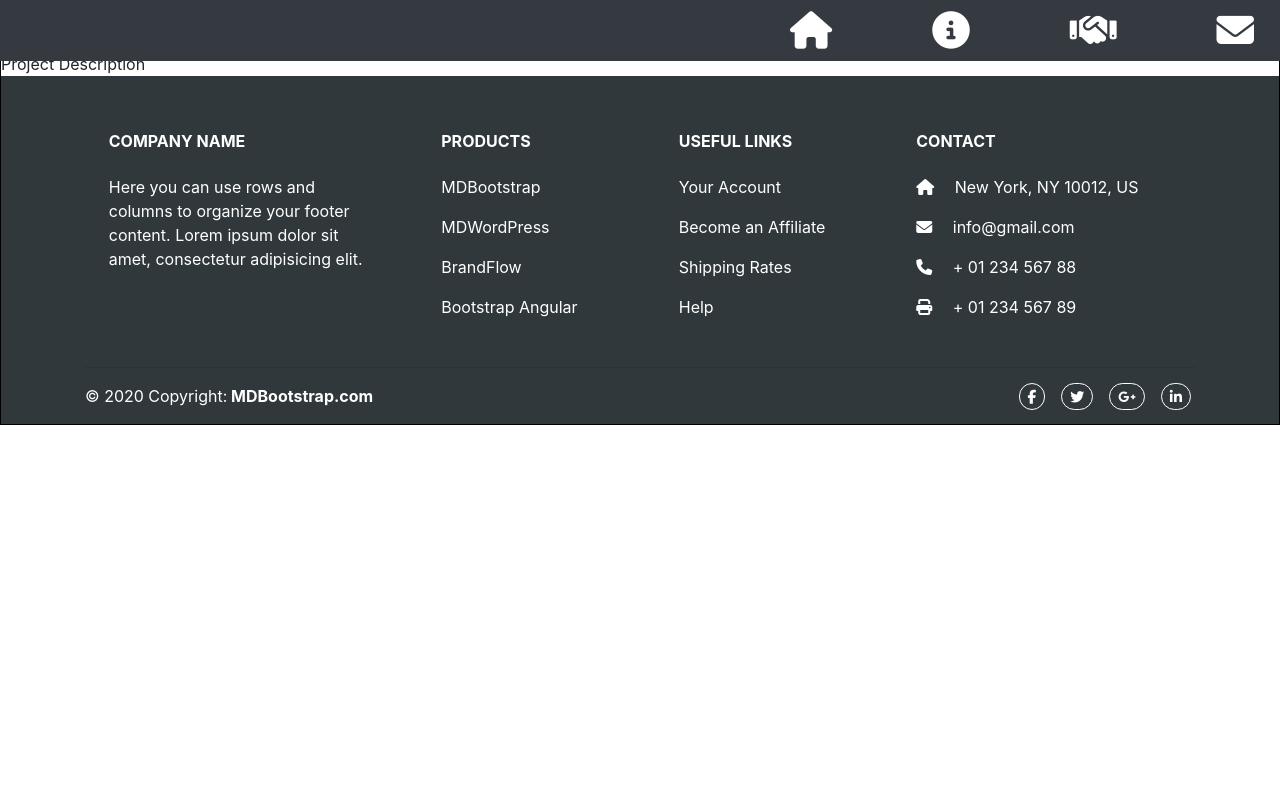
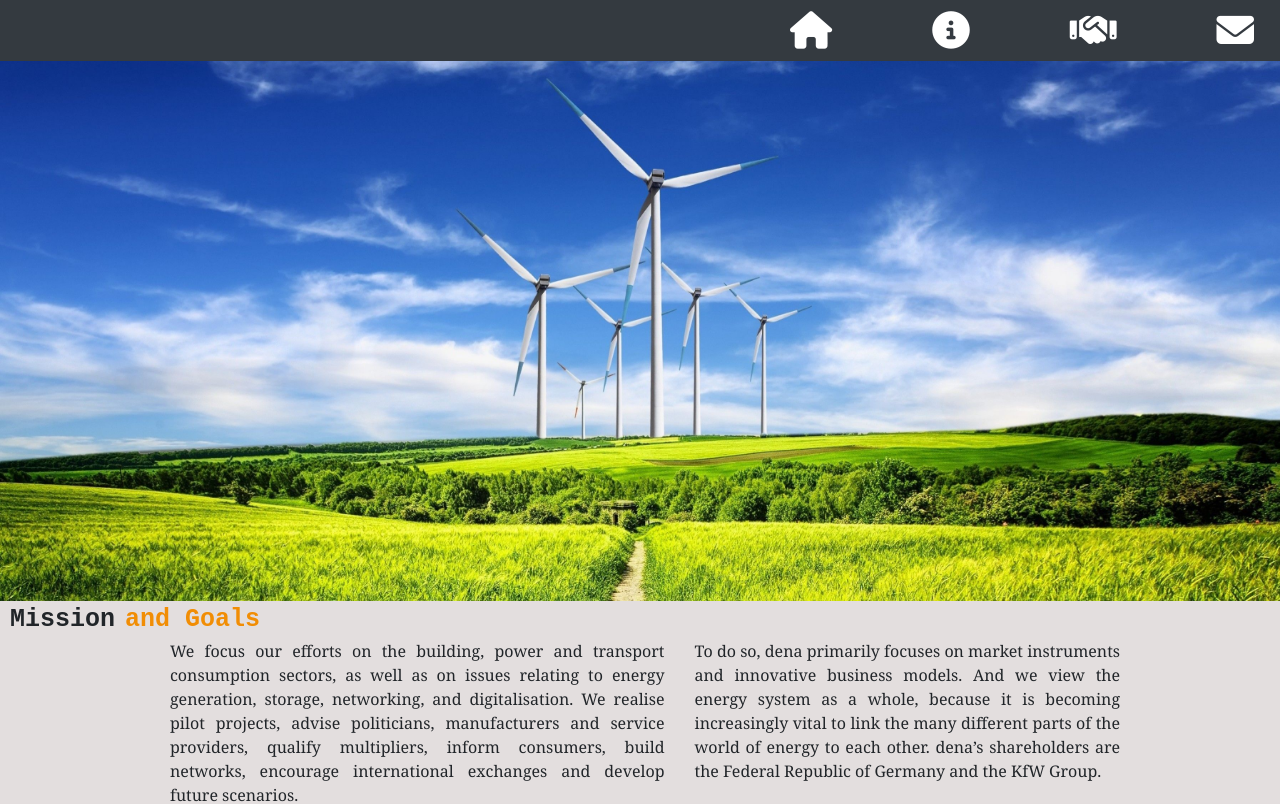
Before and after one commit to Gio5haki/RenewIt-Frontend, a React (Create React App) app: page /aboutUs in a window 1280 px wide. Shown: the top 804 px of the page. Built offline with nearby package versions, Linux system fonts and the light colour scheme.

Commit message:
created About Us page, improved overall styling

```diff
--- a/src/components/Footer.js
+++ b/src/components/Footer.js
@@ -1,5 +1,5 @@
 import React from "react";
-import "../styleSheets/Footer.css"
+import "../styleSheets/Footer.css";
 
 function Footer() {
   return (
@@ -8,13 +8,11 @@ function Footer() {
         <div className="container text-center text-md-left">
           <div className="row text-center text-md-left mt-3 pb-3">
             <div className="col-md-3 col-lg-3 col-xl-3 mx-auto mt-3">
-              <h6 className="text-uppercase mb-4 font-weight-bold">
-                Company name
-              </h6>
+              <h6 className="text-uppercase mb-4 font-weight-bold">About Us</h6>
               <p>
-                Here you can use rows and columns to organize your footer
-                content. Lorem ipsum dolor sit amet, consectetur adipisicing
-                elit.
+                RenewIt is a global non-profit Initiative. Here you can use rows
+                and columns to organize your footer content. Lorem ipsum dolor
+                sit amet, consectetur adipisicing elit.
               </p>
             </div>
 
--- a/src/styleSheets/AboutUs.css
+++ b/src/styleSheets/AboutUs.css
@@ -1,6 +1,44 @@
 .aboutUs-container {
-  border: 1px solid black;
+  border: 1px hidden #000000;
+  background-color: #e3dede;
+  background-size: cover;
+
   width: 100%;
   height: auto;
   margin-top: 4%;
 }
+
+.aboutUs-header {
+  position: relative;
+  border: 1px hidden #000000;
+}
+
+.aboutUs-header-image img {
+  width: 100%;
+  height: 550px;
+}
+
+.aboutUs-body-title span {
+  font-family: "Courier New", Courier, monospace;
+  font-size: 25px;
+  margin-left: 10px;
+  font-weight: bold;
+}
+
+.aboutUs-body-body {
+  display: flex;
+  flex-direction: row;
+  justify-content: space-around;
+  text-align: justify;
+  padding-left: 150px;
+  padding-right: 150px;
+}
+
+.aboutUs-body-paragraph {
+  border: 1px hidden black;
+  font-family: Georgia, "Times New Roman", Times, serif;
+  margin-left: 10px;
+  margin-right: 10px;
+  margin-bottom: 10px;
+  padding-left: 10px;
+}
--- a/src/views/AboutUs.js
+++ b/src/views/AboutUs.js
@@ -7,8 +7,36 @@ import "../styleSheets/AboutUs.css";
 function AboutUs() {
   return (
     <div className="aboutUs-container">
-     Project Description
-     <Footer></Footer>
+      <div className="aboutUs-header">
+        <div className="aboutUs-header-image">
+          <img src="/renewable_energy_cover.png" alt="image"></img>
+        </div>
+      </div>
+      <div className="aboutUs-body">
+        <div className="aboutUs-body-title">
+          <span>Mission</span>
+          <span style={{ color: "#F18D04" }}>and Goals</span>
+        </div>
+        <div className="aboutUs-body-body">
+          <div className="aboutUs-body-paragraph">
+            We focus our efforts on the building, power and transport
+            consumption sectors, as well as on issues relating to energy
+            generation, storage, networking, and digitalisation. We realise
+            pilot projects, advise politicians, manufacturers and service
+            providers, qualify multipliers, inform consumers, build networks,
+            encourage international exchanges and develop future scenarios.
+          </div>
+
+          <div className="aboutUs-body-paragraph">
+            To do so, dena primarily focuses on market instruments and
+            innovative business models. And we view the energy system as a
+            whole, because it is becoming increasingly vital to link the many
+            different parts of the world of energy to each other. dena’s
+            shareholders are the Federal Republic of Germany and the KfW Group.
+          </div>
+        </div>
+      </div>
+      <Footer></Footer>
     </div>
   );
 }
```
Also changed, not shown: public/bulb.png (added), public/renewable_energy_cover.png (added).
